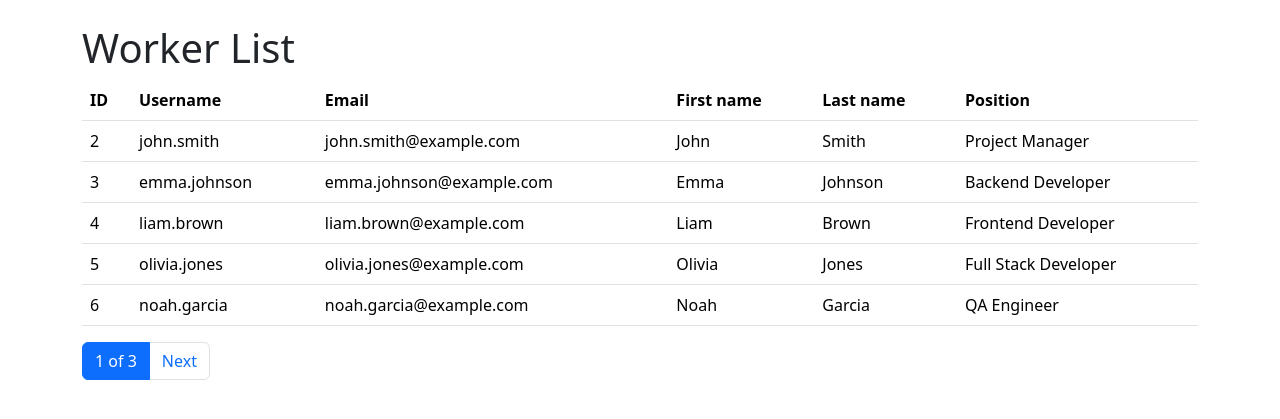
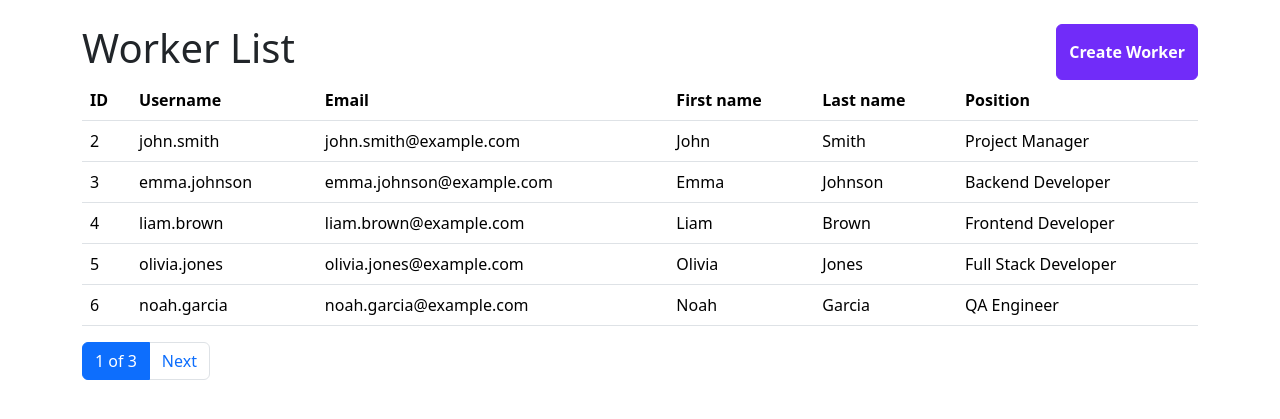
Before and after one commit to pavliukkk/task-manager, a Django app: page /workers/ in a window 1280 px wide. Shown: the part 73-492 px from the top of the page. Run offline with Django 5.2, Linux system fonts and the light colour scheme; a user stored in the database is signed in; data comes from the database, SQL or seed files in the repository; some libraries are stand-ins or nearby versions.

Commit message:
created worker_form page, implemented view and url, created form in new file form.py & added button 'Create Worker' in worker_list

```diff
--- a/static/css/styles.css
+++ b/static/css/styles.css
@@ -148,3 +148,15 @@
     text-decoration: none;
     color: white;
 }
+
+.list-and-create-btns{
+    display: flex;
+    justify-content: space-between;
+    align-content: center;
+}
+
+.btn.btn-bd-primary.create{
+    display: flex;
+    flex-wrap: wrap ;
+    align-content: center;
+}
--- a/task_manager/urls.py
+++ b/task_manager/urls.py
@@ -1,6 +1,6 @@
 from django.urls import path
 
-from .views import index, PositionListView, WorkerListView, TaskListView, TaskTypesListView
+from .views import index, PositionListView, WorkerListView, TaskListView, TaskTypesListView, WorkerCreateView
 
 
 app_name = 'task_manager'
@@ -9,6 +9,7 @@ urlpatterns = [
     path("", index, name="index"),
     path("positions/", PositionListView.as_view(), name="position-list"),
     path("workers/", WorkerListView.as_view(), name="worker-list"),
+    path("workers/create/", WorkerCreateView.as_view(), name="worker-create"),
     path("tasks/", TaskListView.as_view(), name="task-list"),
     path("task-types/", TaskTypesListView.as_view(), name="task-types-list"),
 ]
--- a/task_manager/views.py
+++ b/task_manager/views.py
@@ -1,14 +1,13 @@
 from django.contrib.auth import authenticate, login
 from django.contrib.auth.mixins import LoginRequiredMixin
-from django.http import HttpResponseRedirect
-from django.shortcuts import render, redirect
-from django.urls import reverse
+from django.shortcuts import render
+from django.urls import reverse, reverse_lazy
 from django.views import generic
 
+from task_manager.forms import WorkerCreateForm
 from task_manager.models import Worker, Position, Task, TaskType
 
 
-# Create your views here.
 def index(request):
     num_workers = Worker.objects.count()
     num_positions = Position.objects.count()
@@ -65,3 +64,9 @@ class TaskTypesListView(LoginRequiredMixin, generic.ListView):
     model = TaskType
     template_name = "task_manager/task_type_list.html"
     paginate_by = 5
+
+
+class WorkerCreateView(LoginRequiredMixin, generic.CreateView):
+    model = Worker
+    form_class = WorkerCreateForm
+    success_url = reverse_lazy("task_manager:worker-list")
--- a/templates/task_manager/worker_list.html
+++ b/templates/task_manager/worker_list.html
@@ -2,8 +2,11 @@
 
 {% block content %}
   <div class="container">
-    <h1>Worker List
-    </h1>
+    <div class="list-and-create-btns">
+      <h1>Worker List
+      </h1>
+      <a class="btn btn-bd-primary create" href="{% url "task_manager:worker-create" %}">Create Worker</a>
+    </div>
 
     {% if worker_list %}
       <table class="table">
```
Also changed, not shown: task_manager/forms.py (added, +9 -0 lines), templates/task_manager/worker_form.html (added, +14 -0 lines).
